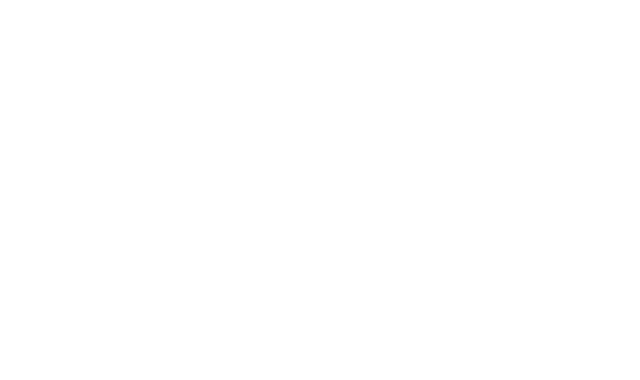
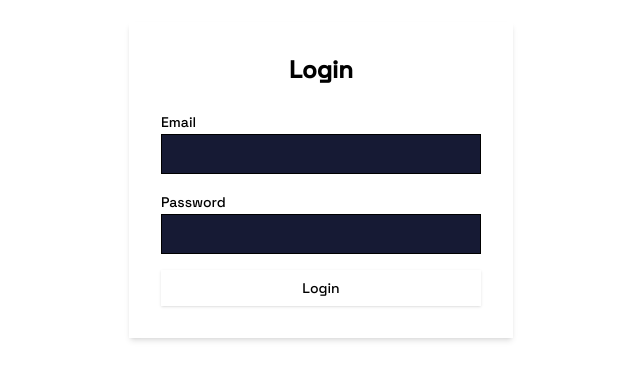
Before and after one commit to JayGuri/JBBR_LOC7, a React (Vite) app in the folder frontend/: page /login in a window 1280 px wide. Before the commit this address had no page. Shown: the part 220-600 px from the top of the page, without its empty margins (319-959 px from the left). Built offline with nearby package versions, Linux system fonts and the light colour scheme.

Commit message:
Added dummy login and sign up option

```diff
--- a/frontend/src/App.tsx
+++ b/frontend/src/App.tsx
@@ -3,7 +3,8 @@
 import { UploadPage } from "./pages/UploadPage"
 import { ReportsPage } from "./pages/ReportsPage"
 import { AdminPage } from "./pages/AdminPage"
-import { AppDataProvider } from "../src/contexts/AppDataContent"
+import { LoginPage } from "./pages/LoginPage"
+import { AppDataProvider } from "./contexts/AppDataContent"
 
 export default function App() {
   const customImageSrc = "/hero.jpg" // Your hero image path
@@ -16,6 +17,7 @@
           <Route path="/upload" element={<UploadPage />} />
           <Route path="/reports" element={<ReportsPage />} />
           <Route path="/admin/*" element={<AdminPage />} />
+          <Route path="/login" element={<LoginPage />} />
         </Routes>
       </Router>
     </AppDataProvider>
--- a/frontend/src/components/Navbar.tsx
+++ b/frontend/src/components/Navbar.tsx
@@ -1,8 +1,14 @@
-import { Link } from "react-router-dom"
+import { Link, useNavigate } from "react-router-dom"
 import { useAppData } from "../contexts/AppDataContent"
 
 export function Navbar() {
-  const { currentUser } = useAppData()
+  const { currentUser, logout } = useAppData()
+  const navigate = useNavigate()
+
+  const handleLogout = () => {
+    logout()
+    navigate("/")
+  }
 
   return (
     <nav className="flex items-center justify-between px-12 py-6 bg-[#161A34]">
@@ -19,12 +25,29 @@
             {item}
           </Link>
         ))}
-        {currentUser.role === "admin" && (
+        {currentUser ? (
+          <>
+            {currentUser.role === "admin" && (
+              <Link
+                to="/admin"
+                className="text-gray-300 hover:text-white transition-colors text-sm font-light tracking-wide"
+              >
+                Admin
+              </Link>
+            )}
+            <button
+              onClick={handleLogout}
+              className="text-gray-300 hover:text-white transition-colors text-sm font-light tracking-wide"
+            >
+              Logout
+            </button>
+          </>
+        ) : (
           <Link
-            to="/admin"
+            to="/login"
             className="text-gray-300 hover:text-white transition-colors text-sm font-light tracking-wide"
           >
-            Admin
+            Login
           </Link>
         )}
       </div>
--- a/frontend/src/contexts/AppDataContent.tsx
+++ b/frontend/src/contexts/AppDataContent.tsx
@@ -77,6 +77,8 @@
   updateExpenseCategory: (category: ExpenseCategory) => void
   addCompanyPolicy: (policy: CompanyPolicy) => void
   updateCompanyPolicy: (policy: CompanyPolicy) => void
+  login: (email: string, password: string) => Promise<User | null>
+  logout: () => void
 }
 
 const AppDataContext = createContext<AppDataContextType | null>(null)
@@ -177,6 +179,26 @@
     })
   }
 
+  const login = async (email: string, password: string): Promise<User | null> => {
+    // Simulate API call
+    await new Promise((resolve) => setTimeout(resolve, 1000))
+
+    const user = dummyData.users.find((u) => u.email === email)
+    if (user) {
+      setAppData((prevData) => (prevData ? { ...prevData, currentUser: user } : null))
+      return user
+    }
+    return null
+  }
+
+  const logout = () => {
+    setAppData((prevData) => {
+      if (!prevData) return null
+      const { currentUser, ...rest } = prevData
+      return { ...rest, currentUser: null }
+    })
+  }
+
   if (!appData) {
     return <div>Loading...</div>
   }
@@ -190,6 +212,8 @@
     updateExpenseCategory,
     addCompanyPolicy,
     updateCompanyPolicy,
+    login,
+    logout,
   }
 
   return <AppDataContext.Provider value={contextValue}>{children}</AppDataContext.Provider>
--- a/frontend/src/pages/LandingPage.tsx
+++ b/frontend/src/pages/LandingPage.tsx
@@ -1,6 +1,7 @@
 import { Navbar } from "../components/Navbar"
 import { useAppData } from "../contexts/AppDataContent"
 import { useNavigate } from "react-router-dom"
+import { Button } from "@/components/ui/button"
 
 interface LandingPageProps {
   customImageSrc: string
@@ -33,20 +34,26 @@
             </p>
             <div className="flex gap-4">
               {currentUser ? (
-                <button
+                <Button
                   className="px-8 py-3 bg-[#ffdbdb] rounded-full text-[#000000] font-medium text-lg transition-all duration-300 ease-in-out hover:bg-[#ffc9c9] hover:transform hover:-translate-y-1 focus:outline-none focus:ring-2 focus:ring-[#ffdbdb] focus:ring-opacity-50"
                   onClick={() => navigate("/upload")}
                 >
                   Upload Receipt
-                </button>
+                </Button>
               ) : (
                 <>
-                  <button className="px-8 py-3 bg-[#ffdbdb] rounded-full text-[#000000] font-medium text-lg transition-all duration-300 ease-in-out hover:bg-[#ffc9c9] hover:transform hover:-translate-y-1 focus:outline-none focus:ring-2 focus:ring-[#ffdbdb] focus:ring-opacity-50">
+                  <Button
+                    className="px-8 py-3 bg-[#ffdbdb] rounded-full text-[#000000] font-medium text-lg transition-all duration-300 ease-in-out hover:bg-[#ffc9c9] hover:transform hover:-translate-y-1 focus:outline-none focus:ring-2 focus:ring-[#ffdbdb] focus:ring-opacity-50"
+                    onClick={() => navigate("/login")}
+                  >
                     Login
-                  </button>
-                  <button className="px-8 py-3 bg-[#ffdbdb] rounded-full text-[#000000] font-medium text-lg transition-all duration-300 ease-in-out hover:bg-[#ffc9c9] hover:transform hover:-translate-y-1 focus:outline-none focus:ring-2 focus:ring-[#ffdbdb] focus:ring-opacity-50">
+                  </Button>
+                  <Button
+                    className="px-8 py-3 bg-[#ffdbdb] rounded-full text-[#000000] font-medium text-lg transition-all duration-300 ease-in-out hover:bg-[#ffc9c9] hover:transform hover:-translate-y-1 focus:outline-none focus:ring-2 focus:ring-[#ffdbdb] focus:ring-opacity-50"
+                    onClick={() => navigate("/signup")}
+                  >
                     Sign Up
-                  </button>
+                  </Button>
                 </>
               )}
             </div>
--- /dev/null
+++ b/frontend/src/pages/LoginPage.tsx
@@ -0,0 +1,52 @@
+"use client"
+
+import { useState } from "react"
+import { useNavigate } from "react-router-dom"
+import { useAppData } from "../contexts/AppDataContent"
+import { Button } from "@/components/ui/button"
+import { Input } from "@/components/ui/input"
+import { Label } from "@/components/ui/label"
+
+export function LoginPage() {
+  const [email, setEmail] = useState("")
+  const [password, setPassword] = useState("")
+  const { login } = useAppData()
+  const navigate = useNavigate()
+
+  const handleSubmit = async (e: React.FormEvent) => {
+    e.preventDefault()
+    const user = await login(email, password)
+    if (user) {
+      navigate("/")
+    } else {
+      alert("Invalid credentials")
+    }
+  }
+
+  return (
+    <div className="min-h-screen bg-[#ffffff] flex items-center justify-center">
+      <form onSubmit={handleSubmit} className="bg-white p-8 rounded-lg shadow-md w-96">
+        <h2 className="text-2xl font-bold mb-6 text-center">Login</h2>
+        <div className="space-y-4">
+          <div>
+            <Label htmlFor="email">Email</Label>
+            <Input id="email" type="email" value={email} onChange={(e) => setEmail(e.target.value)} required />
+          </div>
+          <div>
+            <Label htmlFor="password">Password</Label>
+            <Input
+              id="password"
+              type="password"
+              value={password}
+              onChange={(e) => setPassword(e.target.value)}
+              required
+            />
+          </div>
+          <Button type="submit" className="w-full">
+            Login
+          </Button>
+        </div>
+      </form>
+    </div>
+  )
+}
```
